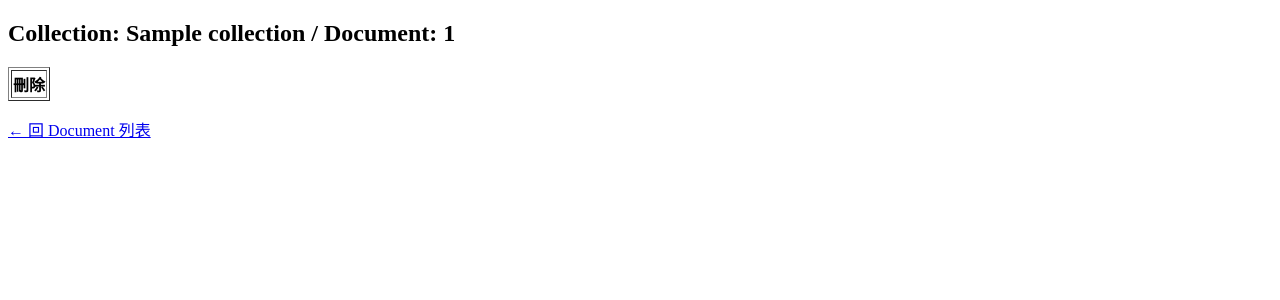
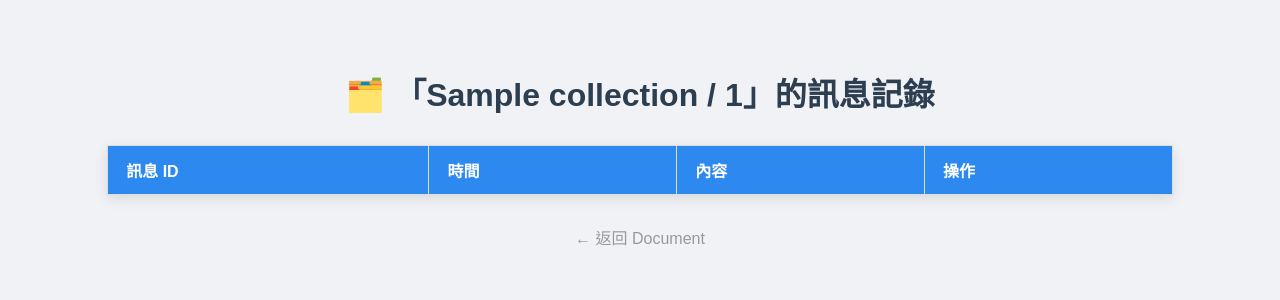
Before and after one commit to leistialove/move, a Flask app: template templates/firebase_messages.html in a window 1280 px wide. Shown: the top 300 px of the page. Run offline with Flask 3, Linux system fonts and the light colour scheme; the template is opened without the code that fills it: most values are stand-ins (such as "Sample title", 1, 10 or a date in 2020); lists and menus that the app fills with data are empty; parts of the project's set-up code (start-up, migrations or seed data) failed here and were passed over.

Commit message:
Update firebase_messages.html

```diff
--- a/templates/firebase_messages.html
+++ b/templates/firebase_messages.html
@@ -1,26 +1,79 @@
 <!DOCTYPE html>
 <html lang="zh-Hant">
-<head><meta charset="UTF-8"><title>Messages in {{ collection }}/{{ doc_id }}</title></head>
+<head>
+    <meta charset="UTF-8">
+    <title>{{ doc_id }} 的訊息內容</title>
+    <style>
+        body {
+            font-family: "Microsoft JhengHei", sans-serif;
+            background-color: #f0f2f5;
+            padding: 40px;
+        }
+        h1 {
+            color: #2c3e50;
+            text-align: center;
+        }
+        table {
+            width: 90%;
+            margin: 30px auto;
+            border-collapse: collapse;
+            background: white;
+            box-shadow: 0 4px 12px rgba(0,0,0,0.1);
+        }
+        th, td {
+            padding: 12px 18px;
+            border: 1px solid #ddd;
+            text-align: left;
+        }
+        th {
+            background-color: #2d89ef;
+            color: white;
+        }
+        tr:hover {
+            background-color: #f1f1f1;
+        }
+        .delete-link {
+            color: #e74c3c;
+            text-decoration: none;
+        }
+        .back {
+            text-align: center;
+            margin-top: 30px;
+        }
+        .back a {
+            color: #999;
+            text-decoration: none;
+        }
+    </style>
+</head>
 <body>
-  <h2>Collection: {{ collection }} / Document: {{ doc_id }}</h2>
-  <table border="1">
+    <h1>🗂️ 「{{ collection }} / {{ doc_id }}」的訊息記錄</h1>
+    <table>
+        <thead>
             <tr>
-      {% for key in messages[0].keys() %}<th>{{ key }}</th>{% endfor %}
-      <th>刪除</th>
+                <th>訊息 ID</th>
+                <th>時間</th>
+                <th>內容</th>
+                <th>操作</th>
             </tr>
+        </thead>
+        <tbody>
             {% for msg in messages %}
             <tr>
-        {% for v in msg.values() %}<td>{{ v }}</td>{% endfor %}
+                <td>{{ msg.id }}</td>
+                <td>{{ msg.timestamp or '-' }}</td>
+                <td>{{ msg.text or msg.content or '-' }}</td>
                 <td>
-          <a href="{{ url_for('delete_message',
-                    collection=collection,
-                    doc_id=doc_id,
-                    msg_id=msg['id']) }}">刪除</a>
-
+                    <a class="delete-link"
+                       href="{{ url_for('delete_message', collection=collection, doc_id=doc_id, msg_id=msg.id) }}"
+                       onclick="return confirm('確定要刪除這則訊息嗎？')">刪除</a>
                 </td>
             </tr>
             {% endfor %}
+        </tbody>
     </table>
-  <p><a href="{{ url_for('view_collection', collection=collection) }}">← 回 Document 列表</a></p>
+    <div class="back">
+        <a href="{{ url_for('view_collection', collection=collection) }}">← 返回 Document</a>
+    </div>
 </body>
 </html>
```
Lines whose indentation alone changed are shown as unchanged.
